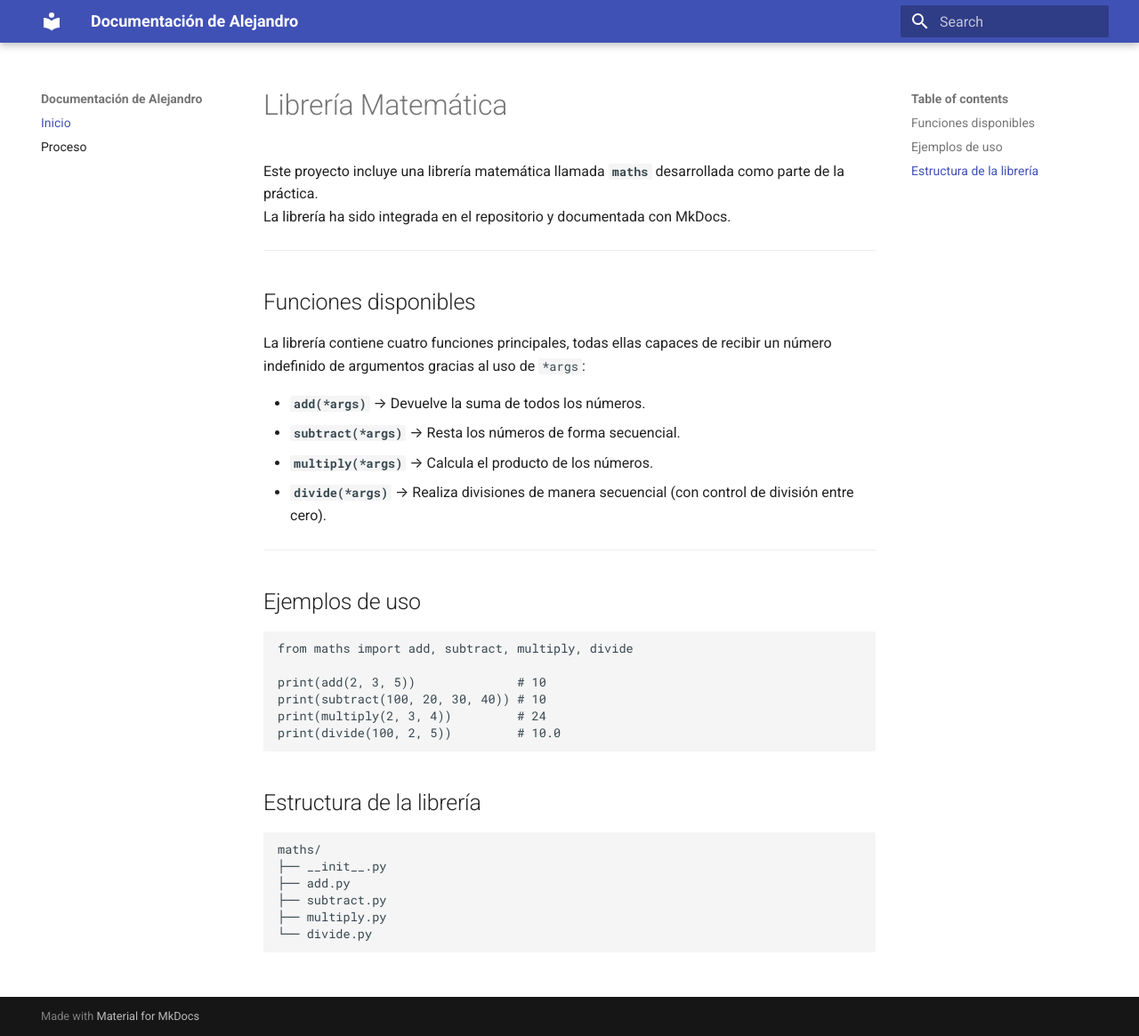
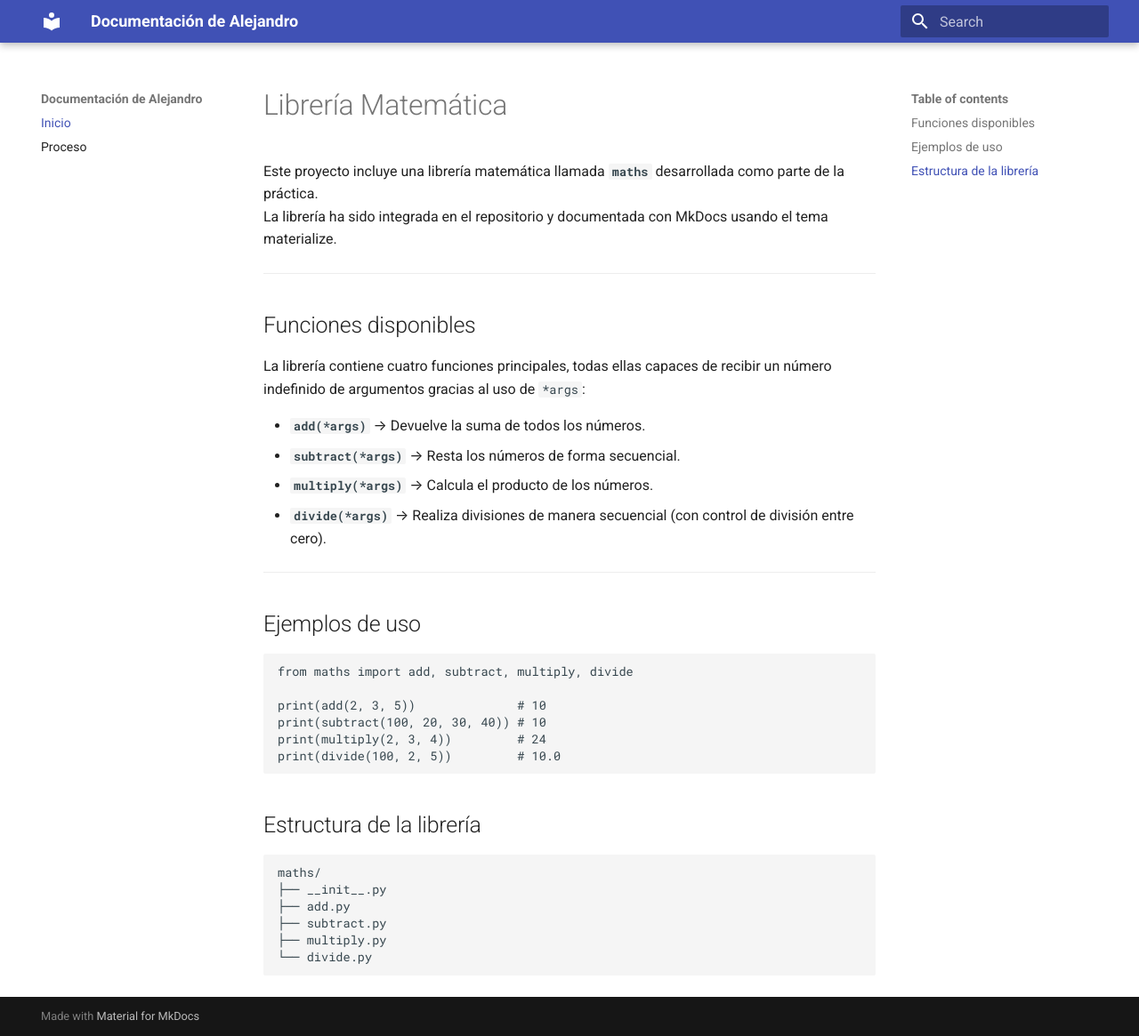
Before and after one commit to alepe03/alejandro-documentacion, an MkDocs documentation site: the page built from docs/index.md, in a window 1280 px wide and 1165 px high. Shown: the whole window at 89% size. Built offline with MkDocs 1.6.1 and Material for MkDocs 9.7.7, drawn with Linux system fonts in a browser that asks for light colours.

Commit message:
cambios solicitados

```diff
--- a/docs/index.md
+++ b/docs/index.md
@@ -1,7 +1,7 @@
 # Librería Matemática
 
 Este proyecto incluye una librería matemática llamada **`maths`** desarrollada como parte de la práctica.
-La librería ha sido integrada en el repositorio y documentada con MkDocs.
+La librería ha sido integrada en el repositorio y documentada con MkDocs usando el tema materialize.
 
 ---
 
```
